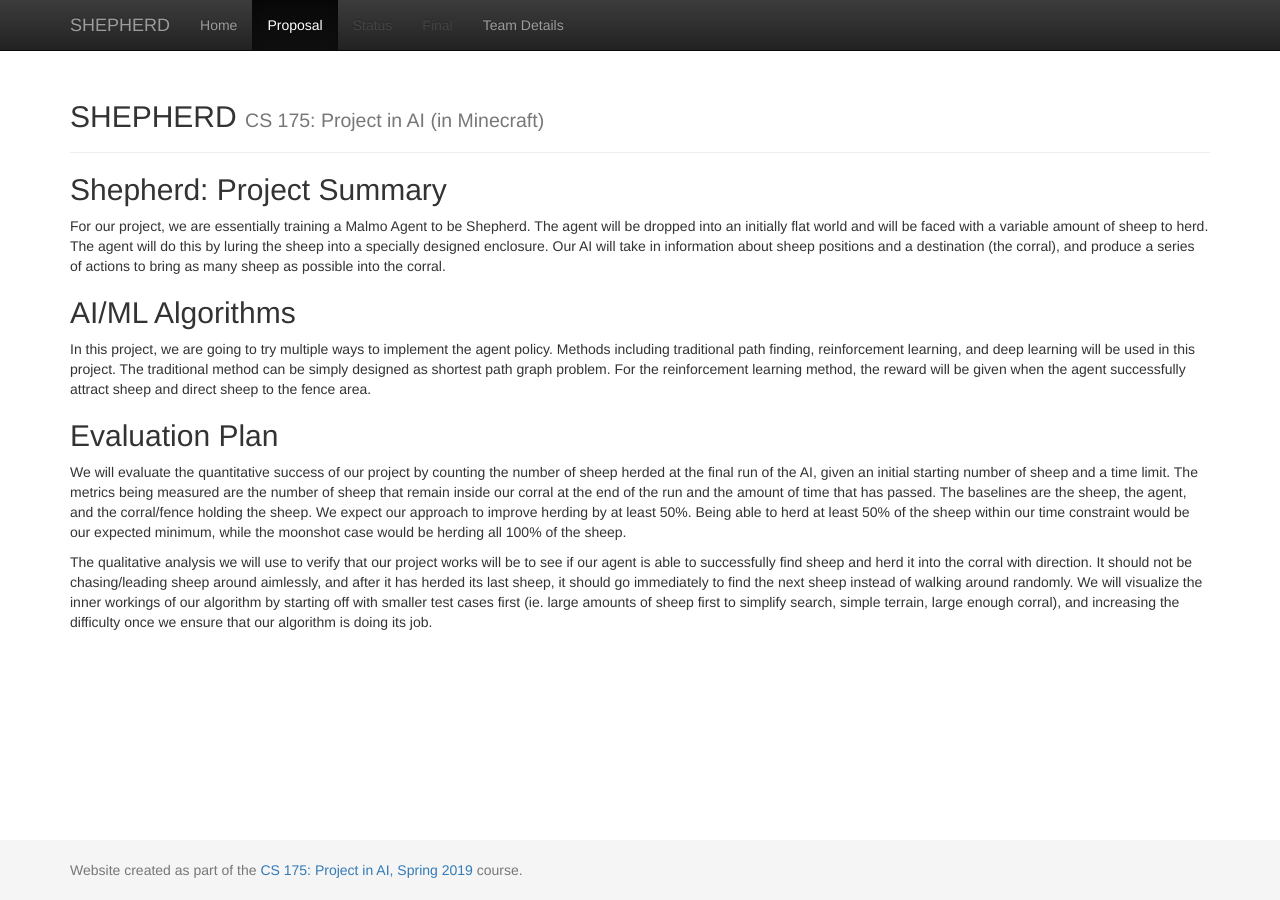
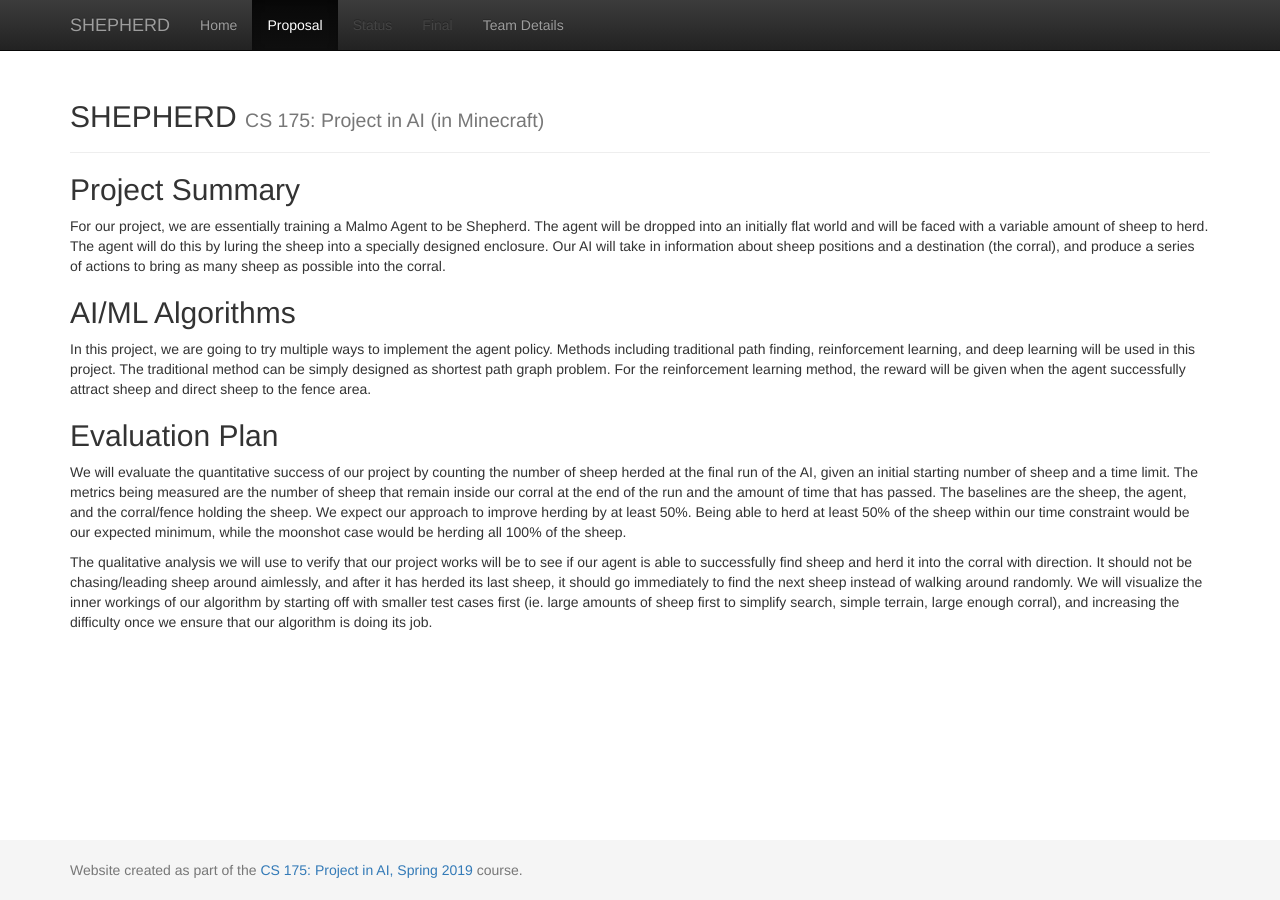
Before and after one commit to joycele/Shepherd, a Jekyll site: the page built from docs/proposal.md, in a window 1280 px wide. Built offline with Jekyll 4.4.1, drawn with Linux system fonts in a browser that asks for light colours.

Commit message:
Update proposal.md

```diff
--- a/docs/proposal.md
+++ b/docs/proposal.md
@@ -3,7 +3,7 @@ layout: default
 title: Proposal
 ---
 
-## Shepherd: Project Summary
+## Project Summary
 For our project, we are essentially training a Malmo Agent to be Shepherd. The agent will be dropped into an initially flat world and will be faced with a variable amount of sheep to herd. The agent will do this by luring the sheep into a specially designed enclosure. Our AI will take in information about sheep positions and a destination (the corral), and produce a series of actions to bring as many sheep as possible into the corral.
 
 ## AI/ML Algorithms
```
